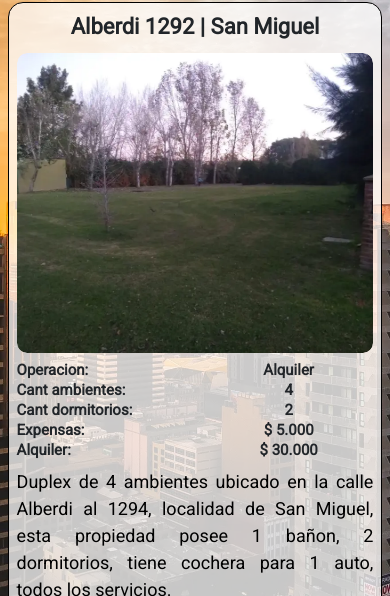
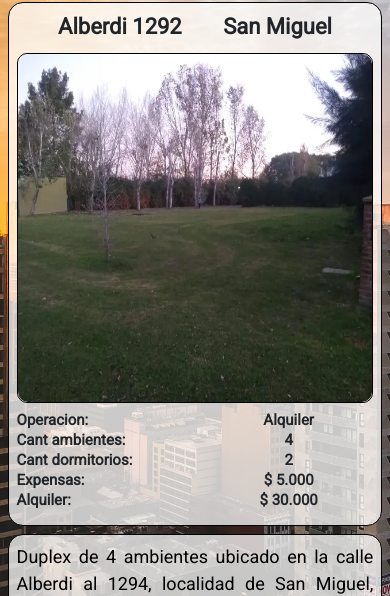
Before and after one commit to LucasEzequielDonato/NestorDonato, a plain HTML site: page secciones/propiedad.html in a window 390 px wide. Shown: the part 180-776 px from the top of the page. Drawn offline with nearby package versions, Linux system fonts and the light colour scheme.

Commit message:
Se trabajo en la ventana propiedad, se intenta reparar el open

```diff
--- a/scss/secciones/_propiedad.scss
+++ b/scss/secciones/_propiedad.scss
@@ -9,7 +9,7 @@
 .propiedadContenedorTitulo {
   width: 100%;
   display: flex;
-  justify-content: center;
+  justify-content: space-evenly;
   p {
     font-size: $xxlg;
     font-weight: bolder;
@@ -26,6 +26,7 @@
 .carouselOcultar {
   border-radius: 1rem;
   overflow: hidden;
+  border: 1px solid black;
 }
 .propiedadContenedor1Descripcion1 {
   min-width: 250px;
@@ -35,6 +36,14 @@
   @extend %flexCentrado;
   justify-content: space-around;
   gap: 5%;
+}
+@media only screen and (max-width: 899px) {
+  .carouselTamanio {
+    height: 350px;
+  }
+  .propiedadContenedor1Descripcion1 {
+    height: 350px;
+  }
 }
 .propiedadContenedor1Descripcion1_1 {
   height: 100%;
@@ -64,6 +73,7 @@
     font-weight: 500;
     text-align: justify;
     color: black;
+    margin-bottom: 0;
   }
 }
 .propiedadDescripcion {
@@ -82,7 +92,7 @@
   }
   .carouselTamanio {
     width: 100%;
-    height: 300px;
+    height: 350px;
   }
   .propiedadContenedor1Descripcion1 {
     min-width: 250px;
--- a/secciones/propiedad.html
+++ b/secciones/propiedad.html
@@ -12,7 +12,7 @@
     <!-- Enlazo a Boostrap -->
     <link rel="stylesheet" href="../css/style.css">
     <!-- Enlozo el archivo al archivo CSS -->
-    <link rel="shortcut icon" href="../multimedia/general/logo.webp">
+    <link rel="shortcut icon" href="../multimedia/general/logo.webp" type="image/x-icon">
     <!-- Icono de la pagina -->
     <link rel="stylesheet" href="https://unpkg.com/aos@next/dist/aos.css"/>
     <!-- Importo animaciones -->
@@ -57,7 +57,8 @@
     <main>
         <section class="recuadro" data-aos="fade-up">
             <div class="propiedadContenedorTitulo">
-                <p>Alberdi 1292 | San Miguel</p>
+                <p>Alberdi 1292</p>
+                <p>San Miguel</p>
             </div>
             <div class="propiedadContenedor1">
                 <div id="carouselExampleSlidesOnly" class="carousel slide carouselTamanio" data-bs-ride="carousel">
@@ -87,13 +88,16 @@
                     </div>
                 </div>
             </div>
-            <div class="propiedadContenedor1Descripcion2">
-                <p>Duplex de 4 ambientes ubicado en la calle Alberdi al 1294, localidad de San Miguel,
-                     esta propiedad posee 1 bañon, 2 dormitorios, tiene cochera para 1 auto, todos los servicios.</br>
-                     Las expensas son de $ 5.000.
-                </p>
-            </div>
         </section>
+        <div class="propiedadContenedor1Descripcion2 recuadro">
+            <p>Duplex de 4 ambientes ubicado en la calle Alberdi al 1294, localidad de San Miguel,
+                 esta propiedad posee 1 bañon, 2 dormitorios, tiene cochera para 1 auto, todos los servicios.</br>
+                 Las expensas son de $ 5.000.
+            </p>
+        </div>
+        <div class="recuadro">
+            <iframe src="https://www.google.com/maps/embed?pb=!1m18!1m12!1m3!1d3286.04940374401!2d-58.700478786337776!3d-34.552304499176266!2m3!1f0!2f0!3f0!3m2!1i1024!2i768!4f13.1!3m3!1m2!1s0x95bcbda8fca7c78d%3A0x3833f609555f00b2!2sCLZ%2C%20Juan%20Bautista%20Alberdi%201292%2C%20B1662%20Mu%C3%B1iz%2C%20Provincia%20de%20Buenos%20Aires!5e0!3m2!1ses!2sar!4v1639601917722!5m2!1ses!2sar" width="100%" height="450" style="border:0;" allowfullscreen="" loading="lazy" id="mapa"></iframe>
+        </div>
     </main>
     <!-- Finaliza zona central -->
 
```
Also changed, not shown: index.html (+8 -9 lines), secciones/gestion.html (+1 -1 lines), secciones/nosotros.html (+1 -1 lines), secciones/propiedades.html (+1 -1 lines), css/style.css, 1 other file.
